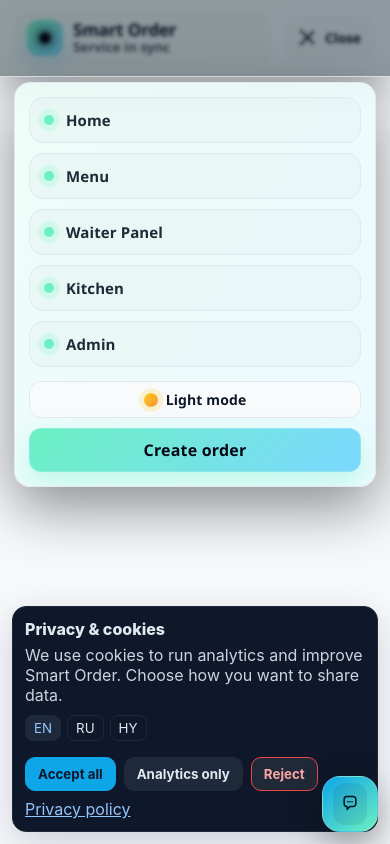
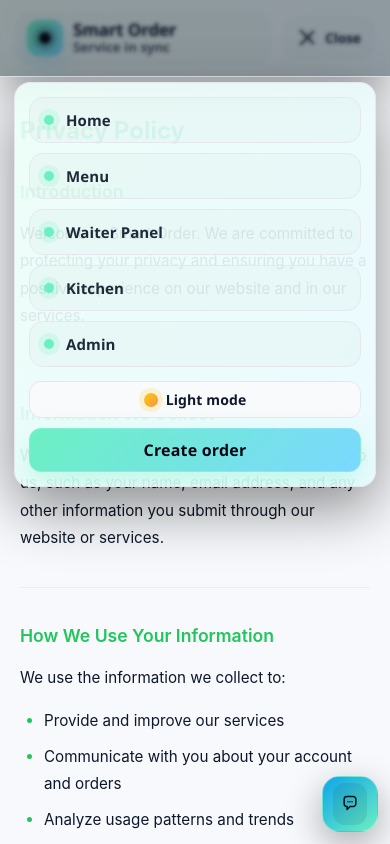
Before and after one commit to HarutAzatyan777/smart-order, a React (Vite) app in the folder frontend/: page /privacy in a window 390 px wide. Both pictures are taken after a click on the button "Menu". Shown: the top 844 px of the page. Built offline with nearby package versions, Linux system fonts and the light colour scheme; no server answers.

Commit message:
newold1aaa

```diff
--- a/frontend/src/components/ConsentBanner.jsx
+++ b/frontend/src/components/ConsentBanner.jsx
@@ -1,4 +1,4 @@
-import { useEffect, useMemo, useState } from "react";
+import { useMemo, useState, useLayoutEffect } from "react";
 import {
   applyStoredConsent,
   ensureConsentDefaults,
@@ -46,34 +46,44 @@
 }
 
 export default function ConsentBanner() {
-  const [visible, setVisible] = useState(false);
+  const [visible, setVisible] = useState(() => {
+    if (typeof window === "undefined") return false;
+    try {
+      const stored = window.localStorage.getItem("smart-order-consent-v2");
+      return !stored;
+    } catch {
+      return false;
+    }
+  });
   const [ready, setReady] = useState(false);
   const [language, setLanguage] = useState(detectLanguage());
-  const [copyOverrides, setCopyOverrides] = useState(null);
+  const [copyOverrides] = useState(() => {
+    if (typeof window === "undefined") return null;
+    try {
+      const copy = window.localStorage.getItem("smart-consent-banner-copy");
+      return copy ? JSON.parse(copy) : null;
+    } catch {
+      return null;
+    }
+  });
+
   const text = useMemo(() => {
     const base = LANG_MAP[language] || LANG_MAP.en;
     const override = copyOverrides?.[language] || {};
     return { ...base, ...override };
   }, [language, copyOverrides]);
 
-  useEffect(() => {
+  useLayoutEffect(() => {
     ensureConsentDefaults();
     applyStoredConsent();
-    try {
-      const stored = window.localStorage.getItem("smart-order-consent-v2");
-      setVisible(!stored);
-      const copy = window.localStorage.getItem("smart-consent-banner-copy");
-      if (copy) {
-        setCopyOverrides(JSON.parse(copy));
-      }
-    } catch (err) {
-      console.error("Consent init error:", err);
-    }
-    setReady(true);
 
     const handleOpen = () => setVisible(true);
     window.addEventListener("smart-consent-open", handleOpen);
-    return () => window.removeEventListener("smart-consent-open", handleOpen);
+
+    return () => {
+      window.removeEventListener("smart-consent-open", handleOpen);
+      setReady(true);
+    };
   }, []);
 
   const actions = useMemo(
--- a/frontend/src/components/header/Header.jsx
+++ b/frontend/src/components/header/Header.jsx
@@ -55,6 +55,7 @@
           id={navId}
           className={`header-nav-area${isMenuOpen ? " is-open" : ""}`}
           data-open={isMenuOpen}
+          onClick={(e) => e.stopPropagation()}
         >
           <nav className="nav-links">
             {navLinks.map(({ to, label, end, newTab }) => (
@@ -65,6 +66,7 @@
                 target={newTab ? "_blank" : undefined}
                 rel={newTab ? "noopener noreferrer" : undefined}
                 data-discover={newTab ? "true" : undefined}
+                onClick={() => setIsMenuOpen(false)}
                 className={({ isActive }) =>
                   `nav-link${isActive ? " nav-link-active" : ""}`
                 }
--- /dev/null
+++ b/frontend/src/pages/Privacy.css
@@ -0,0 +1,116 @@
+.privacy-page {
+  min-height: 100vh;
+  padding: 40px 20px;
+  background: var(--app-bg);
+  color: var(--app-text);
+}
+
+.privacy-container {
+  max-width: 900px;
+  margin: 0 auto;
+  line-height: 1.8;
+}
+
+.privacy-page h1 {
+  font-size: 3rem;
+  font-weight: 700;
+  margin-bottom: 40px;
+  background: linear-gradient(135deg, var(--accent) 0%, var(--accent-2) 100%);
+  -webkit-background-clip: text;
+  -webkit-text-fill-color: transparent;
+  background-clip: text;
+}
+
+.privacy-page h2 {
+  font-size: 1.5rem;
+  font-weight: 600;
+  margin-top: 32px;
+  margin-bottom: 16px;
+  color: var(--accent);
+}
+
+.privacy-page section {
+  margin-bottom: 32px;
+  padding-bottom: 24px;
+  border-bottom: 1px solid var(--app-border-soft);
+}
+
+.privacy-page section:last-child {
+  border-bottom: none;
+}
+
+.privacy-page p {
+  margin: 12px 0;
+  color: var(--app-text);
+  font-size: 1rem;
+}
+
+.privacy-page ul {
+  margin: 16px 0;
+  padding-left: 24px;
+}
+
+.privacy-page li {
+  margin: 8px 0;
+  color: var(--app-text);
+  font-size: 1rem;
+}
+
+.privacy-page li::marker {
+  color: var(--accent);
+}
+
+.privacy-last-updated {
+  text-align: center;
+  margin-top: 48px;
+  padding-top: 24px;
+  border-top: 2px solid var(--app-border);
+}
+
+.privacy-last-updated p {
+  color: var(--app-muted);
+  font-size: 0.875rem;
+  margin: 0;
+}
+
+/* Responsive design */
+@media (max-width: 768px) {
+  .privacy-page {
+    padding: 24px 16px;
+  }
+
+  .privacy-page h1 {
+    font-size: 2rem;
+    margin-bottom: 24px;
+  }
+
+  .privacy-page h2 {
+    font-size: 1.25rem;
+    margin-top: 24px;
+    margin-bottom: 12px;
+  }
+
+  .privacy-container {
+    padding: 0 8px;
+  }
+}
+
+@media (max-width: 480px) {
+  .privacy-page {
+    padding: 16px 12px;
+  }
+
+  .privacy-page h1 {
+    font-size: 1.5rem;
+    margin-bottom: 16px;
+  }
+
+  .privacy-page h2 {
+    font-size: 1.1rem;
+  }
+
+  .privacy-page p,
+  .privacy-page li {
+    font-size: 0.95rem;
+  }
+}
--- /dev/null
+++ b/frontend/src/pages/Privacy.jsx
@@ -0,0 +1,83 @@
+import "./Privacy.css";
+
+export default function Privacy() {
+  return (
+    <div className="privacy-page">
+      <div className="privacy-container">
+        <h1>Privacy Policy</h1>
+
+        <section>
+          <h2>Introduction</h2>
+          <p>
+            Welcome to Smart Order. We are committed to protecting your privacy and ensuring you
+            have a positive experience on our website and in our services.
+          </p>
+        </section>
+
+        <section>
+          <h2>Information We Collect</h2>
+          <p>
+            We collect information you voluntarily provide to us, such as your name, email address,
+            and any other information you submit through our website or services.
+          </p>
+        </section>
+
+        <section>
+          <h2>How We Use Your Information</h2>
+          <p>
+            We use the information we collect to:
+          </p>
+          <ul>
+            <li>Provide and improve our services</li>
+            <li>Communicate with you about your account and orders</li>
+            <li>Analyze usage patterns and trends</li>
+            <li>Personalize your experience</li>
+          </ul>
+        </section>
+
+        <section>
+          <h2>Cookies</h2>
+          <p>
+            We use cookies to enhance your experience on our website. Cookies are small files stored
+            on your device that help us remember your preferences and track your usage patterns.
+          </p>
+        </section>
+
+        <section>
+          <h2>Third-Party Services</h2>
+          <p>
+            We use Google Analytics and other third-party services to understand how you interact
+            with our platform. These services may collect information about your visits to our website.
+          </p>
+        </section>
+
+        <section>
+          <h2>Data Security</h2>
+          <p>
+            We implement appropriate security measures to protect your personal information from
+            unauthorized access, alteration, disclosure, or destruction.
+          </p>
+        </section>
+
+        <section>
+          <h2>Your Rights</h2>
+          <p>
+            You have the right to access, update, or delete your personal information. Please contact
+            us if you would like to exercise any of these rights.
+          </p>
+        </section>
+
+        <section>
+          <h2>Contact Us</h2>
+          <p>
+            If you have any questions about our privacy policy, please contact us through our contact page.
+          </p>
+        </section>
+
+        <section className="privacy-last-updated">
+          <p>Last updated: January 14, 2026</p>
+        </section>
+      </div>
+    </div>
+  );
+}
--- a/frontend/src/pages/menu/menu.css
+++ b/frontend/src/pages/menu/menu.css
@@ -550,7 +550,7 @@
 
 .menu-v2__grid {
   display: grid;
-  grid-template-columns: repeat(auto-fit, minmax(230px, 1fr));
+  grid-template-columns: repeat(2, 1fr);
   gap: 12px;
 }
 
--- a/frontend/src/pages/waiter/WaiterOrderCreate.css
+++ b/frontend/src/pages/waiter/WaiterOrderCreate.css
@@ -298,6 +298,9 @@
 }
 
 .waiter-menu-v2__grid {
+  display: grid;
+  grid-template-columns: repeat(2, 1fr);
+  gap: 12px;
   margin-top: 8px;
 }
 
--- a/frontend/src/router/AppRouter.jsx
+++ b/frontend/src/router/AppRouter.jsx
@@ -8,6 +8,7 @@
 import Home from "../pages/home/Home";
 import MenuPage from "../pages/menu/menu";
 import Contact from "../pages/contact/Contact";
+import Privacy from "../pages/Privacy";
 
 // WAITER
 import WaiterLogin from "../pages/waiter/WaiterLogin";
@@ -76,6 +77,7 @@
         <Route path="/" element={<Home />} />
         <Route path="/contact" element={<Contact />} />
         <Route path="/menu" element={<MenuPage />} />
+        <Route path="/privacy" element={<Privacy />} />
 
         {/* WAITER */}
         <Route path="/waiter" element={<WaiterLogin />} />
```
